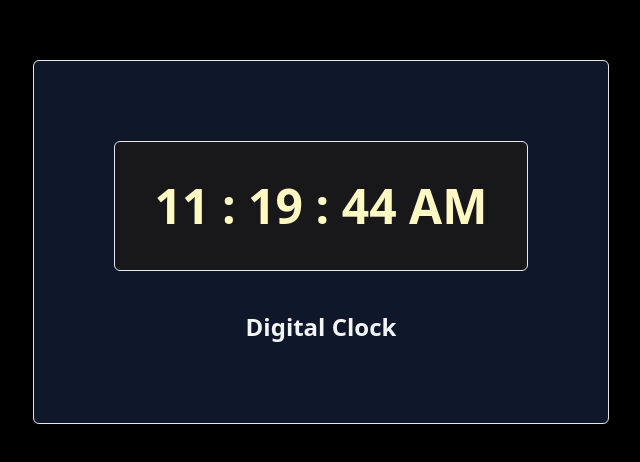
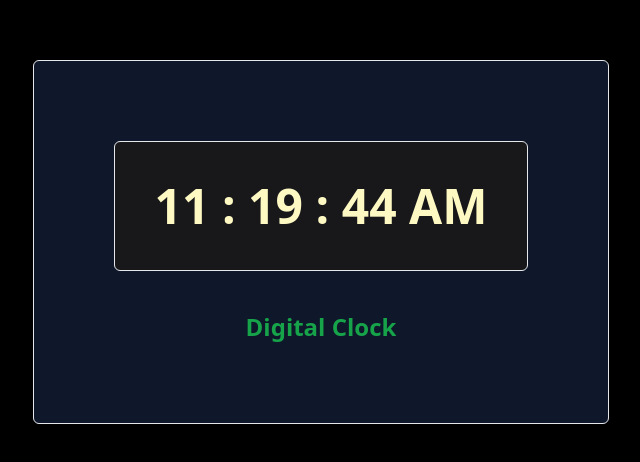
Before and after one commit to Ashiq1052/Digital-clock, a plain HTML site: page index.html in a window 1280 px wide. Shown: the part 158-620 px from the top of the page, without its empty margins (319-959 px from the left). Drawn offline with nearby package versions, Linux system fonts and the light colour scheme.

Commit message:
color change

```diff
--- a/index.html
+++ b/index.html
@@ -23,7 +23,8 @@
 </head>
 
 <body>
-     <div class="h-screen w-screen flex flex-col justify-center items-center text-5xl text-yellow-100 font-bold bg-black">
+     <div
+          class="h-screen w-screen flex flex-col justify-center items-center text-5xl text-yellow-100 font-bold bg-black">
           <div class="border p-20 bg-slate-900 rounded-md">
                <div class="border p-10 bg-zinc-900 rounded-md mb-10">
                     <span id="hour" class="">00</span>
@@ -33,8 +34,9 @@
                     <span id="second" class="">00</span>
                     <span id="session" class="">PM</span>
                </div>
-               <h1 class="text-center text-2xl text-gray-100">Digital Clock</h1>
+               <h1 class="text-center text-2xl text-green-600">Digital Clock</h1>
           </div>
+
      </div>
 </body>
 
```
